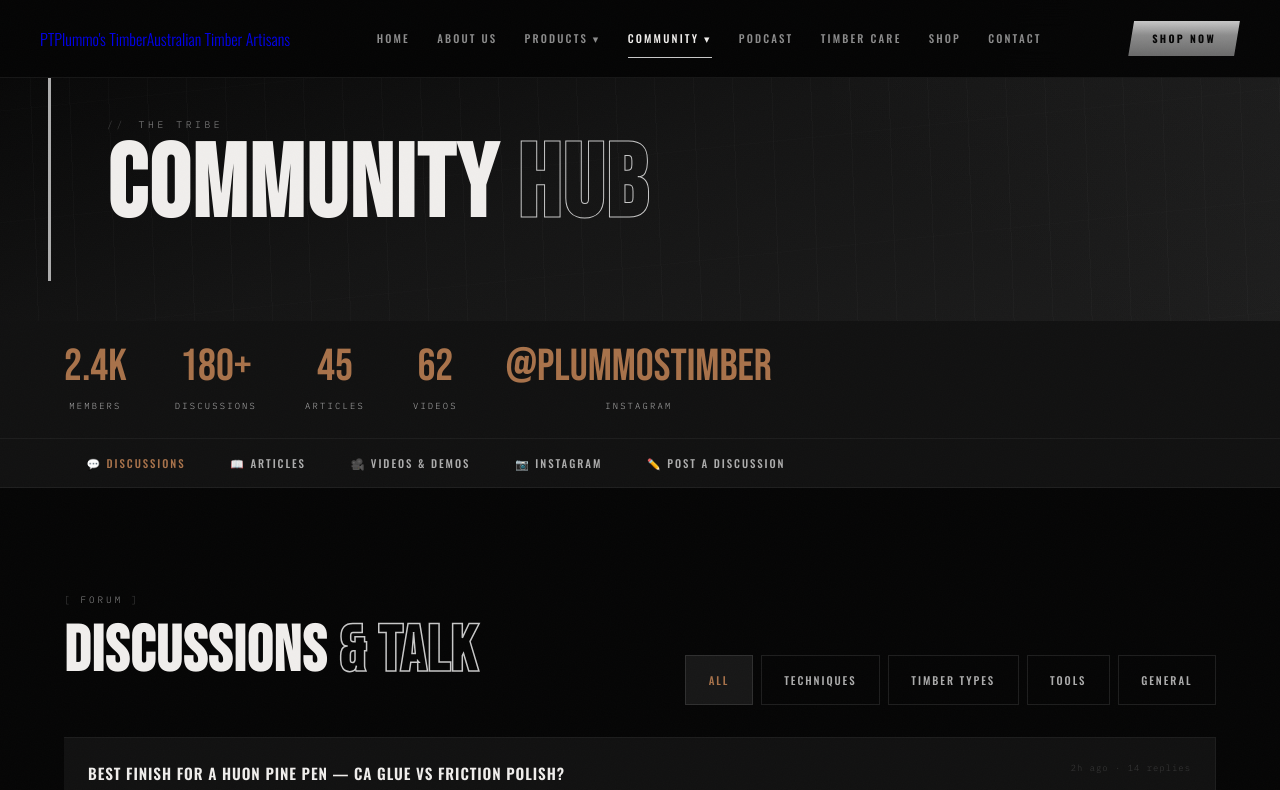
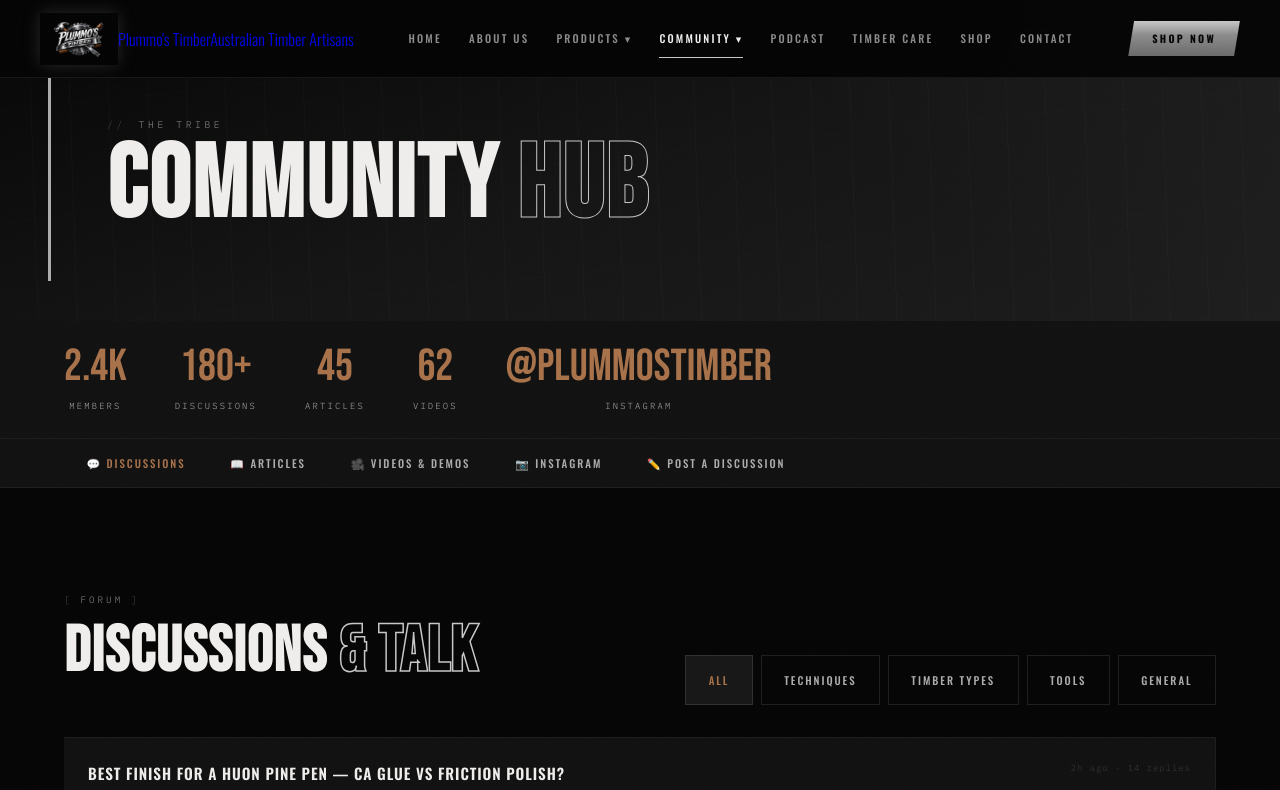
Before and after one commit to plummostimber/PlummosTimber, a plain HTML site: page community.html in a window 1280 px wide. Shown: the top 790 px of the page. Drawn offline with nearby package versions, Linux system fonts and the light colour scheme.

Commit message:
Image updates

```diff
--- a/community.html
+++ b/community.html
@@ -146,7 +146,7 @@
 
 <nav id="nav">
   <a href="index.html" class="nav-logo">
-    <div class="nav-logo-mark">PT</div>
+    <img src="images/logo.png" class="nav-logo-img" alt="Plummo's Timber"/>
     <div class="nav-logo-text">Plummo's Timber<span>Australian Timber Artisans</span></div>
   </a>
   <ul class="nav-menu">
```
Also changed, not shown: about.html (+1 -1 lines), index.html (+1 -1 lines).
